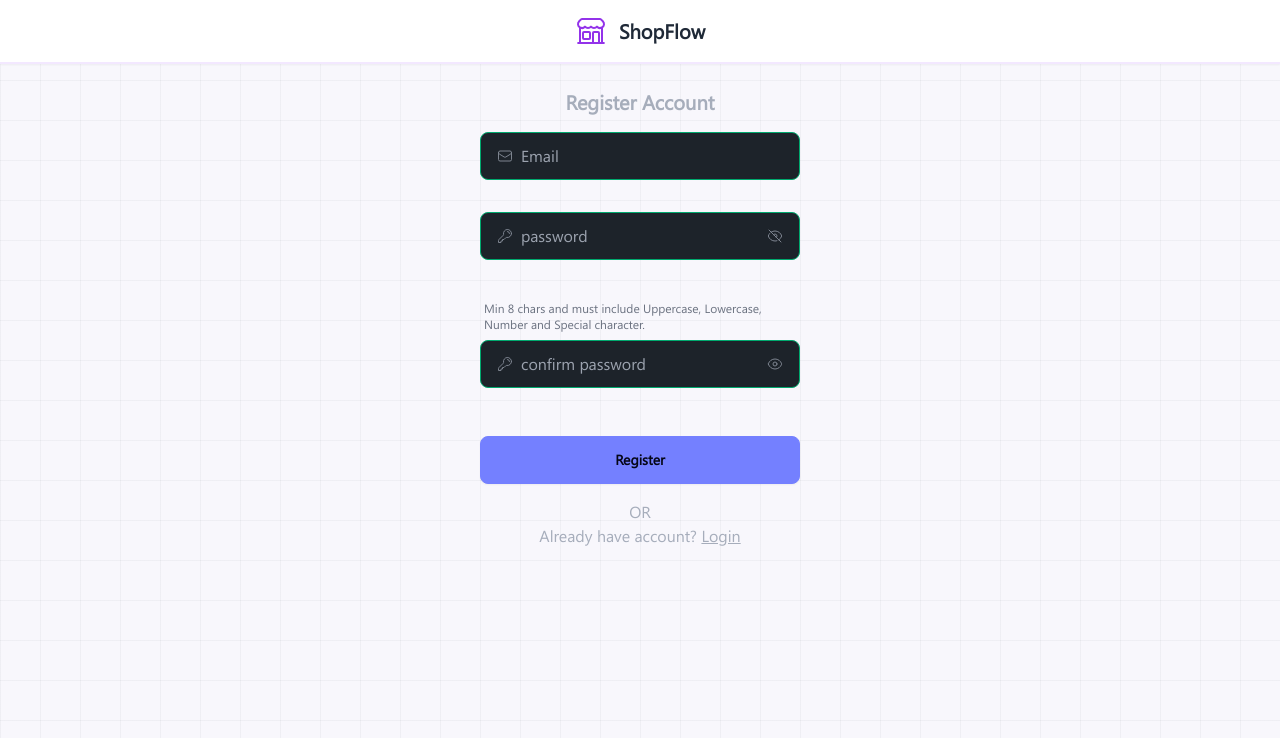
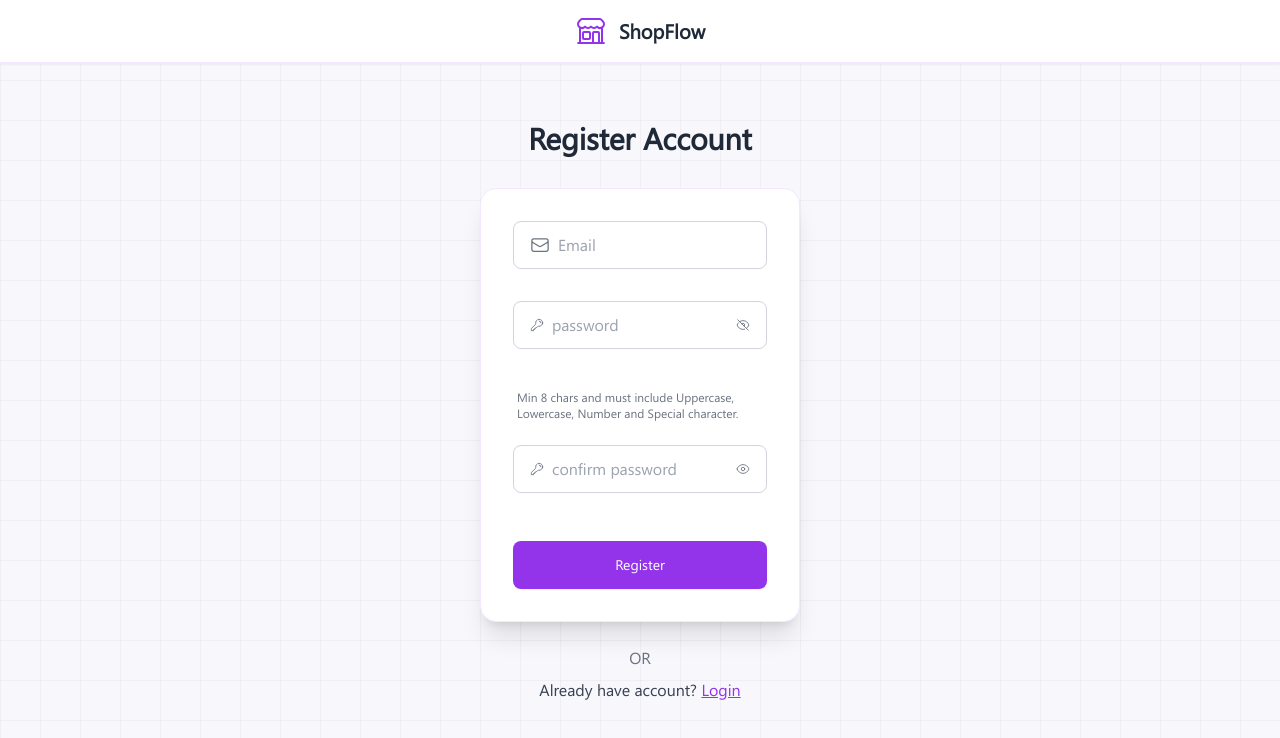
Before and after one commit to bhanu-3333/crud-based-inventory, a React (Vite) app in the folder Frontend/: page /login in a window 1280 px wide. Both pictures are taken after a click on the element "Register". Shown: the top 738 px of the page. Built offline with nearby package versions, Linux system fonts and the light colour scheme.

Commit message:
authentication

```diff
--- a/Frontend/src/Pages/Auth/Auth.jsx
+++ b/Frontend/src/Pages/Auth/Auth.jsx
@@ -104,74 +104,78 @@ const Auth = () => {
         return false;
     }
     return (
-        <main className='px-4 md:w-2/3 md:mx-auto'>
-            <div className="h2 text-center text-xl font-bold">{isLoginPage ? "Login into Account" : "Register Account"}</div>
-            <div className='flex justify-center  mx-auto mt-4'>
-                <form onSubmit={handleSubmit(onSubmit)} className='w-full lg:max-w-xs' autoComplete='off' noValidate>
+        <main className='px-4 md:w-2/3 md:mx-auto py-8'>
+            <div className="h2 text-center text-3xl font-semibold text-gray-800 mb-8">
+                {isLoginPage ? "Login into Account" : "Register Account"}
+            </div>
+            <div className='flex justify-center mx-auto mt-4'>
+                <div className='w-full lg:max-w-xs bg-white rounded-2xl shadow-xl p-8 border border-purple-100'>
+                    <div autoComplete='off' noValidate>
                         {/* email */}
-                    <label className={`input input-bordered flex items-center gap-2 rounded-lg ${errors.email ? "input-error" : "input-success"} `}>
-                        <EnvelopeIcon className="h-4 w-4 opacity-70" />
-                        <input type="text" name='email' className="grow bg-transparent " placeholder="Email"
+                        <label className={`input input-bordered flex items-center gap-2 rounded-lg px-4 py-3 bg-white border transition-all ${errors.email ? "border-red-500 focus-within:ring-2 focus-within:ring-red-400" : "border-gray-300 focus-within:ring-2 focus-within:ring-purple-400"} focus-within:border-transparent`}>
+                            <EnvelopeIcon className="h-5 w-5 text-gray-500" />
+                            <input type="text" name='email' className="grow bg-transparent outline-none text-gray-800" placeholder="Email"
                                 {...register('email', { validate: validateEmail })} />
                         </label>
-                    <div className="label-text text-xs text-error h-8 pt-2">
+                        <div className="label-text text-xs text-red-500 h-8 pt-2">
                             {errors.email && <p>{errors.email.message}</p>}
                         </div>
 
 
                         {/* password */}
-                    <label className={`input input-bordered flex items-center gap-2 rounded-lg ${errors.password ? "input-error" : "input-success"} `}>
-                        <KeyIcon className="h-4 w-4 opacity-70" />
-                        <input type={eyePassword ? "text" : "password"} name='password' className="grow bg-transparent" placeholder="password"
+                        <label className={`input input-bordered flex items-center gap-2 rounded-lg px-4 py-3 bg-white border transition-all ${errors.password ? "border-red-500 focus-within:ring-2 focus-within:ring-red-400" : "border-gray-300 focus-within:ring-2 focus-within:ring-purple-400"} focus-within:border-transparent`}>
+                            <KeyIcon className="h-5 w-5 text-gray-500" />
+                            <input type={eyePassword ? "text" : "password"} name='password' className="grow bg-transparent outline-none text-gray-800" placeholder="password"
                                 {...register('password', { validate: validatePassword })} />
-                        {eyePassword ? <EyeIcon className="h-4 w-4 opacity-70" onClick={() => { seteyePassword(!eyePassword) }} />
+                            {eyePassword ? <EyeIcon className="h-5 w-5 text-gray-500 cursor-pointer hover:text-purple-600 transition-colors" onClick={() => { seteyePassword(!eyePassword) }} />
                                 :
-                            <EyeSlashIcon className="h-4 w-4 opacity-70" onClick={() => { seteyePassword(!eyePassword) }} />}
+                                <EyeSlashIcon className="h-5 w-5 text-gray-500 cursor-pointer hover:text-purple-600 transition-colors" onClick={() => { seteyePassword(!eyePassword) }} />}
                         </label>
 
-                    <div className="label-text text-xs text-error h-8 pt-2">
+                        <div className="label-text text-xs text-red-500 h-8 pt-2">
                             {errors.password && <p>{errors.password.message}</p>}
                         </div>
-                    <div className="label">
+                        <div className="label mb-4">
                             <span className="label-text text-xs text-gray-500">Min 8 chars and must include Uppercase, Lowercase, Number and Special character.</span>
                         </div>
 
                         {/* confirm password */}
                         {!isLoginPage && (<>
-                        <label className={`input input-bordered flex items-center gap-2 rounded-lg ${errors.cpassword ? "input-error" : "input-success"} `}>
+                            <label className={`input input-bordered flex items-center gap-2 rounded-lg px-4 py-3 bg-white border transition-all ${errors.cpassword ? "border-red-500 focus-within:ring-2 focus-within:ring-red-400" : "border-gray-300 focus-within:ring-2 focus-within:ring-purple-400"} focus-within:border-transparent`}>
 
-                            <KeyIcon className="h-4 w-4 opacity-70" />
-                            <input type={eyeConfirmPassword ? "password" : "text"} name='cpassword' className="grow bg-transparent" placeholder="confirm password"
+                                <KeyIcon className="h-5 w-5 text-gray-500" />
+                                <input type={eyeConfirmPassword ? "password" : "text"} name='cpassword' className="grow bg-transparent outline-none text-gray-800" placeholder="confirm password"
                                     {...register('cpassword', { validate: validatePassword })} />
-                            {!eyeConfirmPassword ? <EyeIcon className="h-4 w-4 opacity-70" onClick={() => { seteyeConfirmPassword(!eyeConfirmPassword) }} />
+                                {!eyeConfirmPassword ? <EyeIcon className="h-5 w-5 text-gray-500 cursor-pointer hover:text-purple-600 transition-colors" onClick={() => { seteyeConfirmPassword(!eyeConfirmPassword) }} />
                                     :
-                                <EyeSlashIcon className="h-4 w-4 opacity-70" onClick={() => { seteyeConfirmPassword(!eyeConfirmPassword) }} />}
+                                    <EyeSlashIcon className="h-5 w-5 text-gray-500 cursor-pointer hover:text-purple-600 transition-colors" onClick={() => { seteyeConfirmPassword(!eyeConfirmPassword) }} />}
                             </label>
-                        <div className="label-text text-xs text-error h-8 pt-2">
+                            <div className="label-text text-xs text-red-500 h-8 pt-2">
                                 {errors.cpassword && <p>{errors.cpassword.message}</p>}
                             </div>
                         </>)}
 
                         <input type="hidden" name='btnOption' {...register('btnOption')} id='btnHiddenForm' />
 
-                    {isLoginPage ? (<input type="submit" className='btn w-full lg:max-w-xs btn-primary mt-4' value="Login"
+                        {isLoginPage ? (<input type="submit" className='btn w-full lg:max-w-xs btn-primary bg-purple-600 hover:bg-purple-700 text-white border-none mt-4 py-3 rounded-lg transition-colors duration-200 shadow-sm font-medium cursor-pointer' value="Login"
                             onClick={() => { reset({"btnOption":"LOGIN"}) }} />)
-                        : (<input type="submit" className='btn w-full lg:max-w-xs btn-primary mt-4' value="Register"
+                            : (<input type="submit" className='btn w-full lg:max-w-xs btn-primary bg-purple-600 hover:bg-purple-700 text-white border-none mt-4 py-3 rounded-lg transition-colors duration-200 shadow-sm font-medium cursor-pointer' value="Register"
                                 onClick={() => { reset({"btnOption":"REGISTER"}) }} />)
                         }
-                </form>
+                    </div>
+                </div>
             </div>
 
-            <div className="more text-center mt-4">
-                <h5>OR</h5>
-                {isLoginPage ? (<div>Do not have account? <span className='underline cursor-pointer'
+            <div className="more text-center mt-6">
+                <h5 className='text-gray-500 font-medium mb-2'>OR</h5>
+                {isLoginPage ? (<div className='text-gray-700'>Do not have account? <span className='underline cursor-pointer text-purple-600 hover:text-purple-700 font-medium transition-colors'
                     onClick={() => { setisLoginPage(!isLoginPage) }}>Register</span></div>)
-                    : (<div>Already have account? <span className='underline cursor-pointer'
+                    : (<div className='text-gray-700'>Already have account? <span className='underline cursor-pointer text-purple-600 hover:text-purple-700 font-medium transition-colors'
                         onClick={() => { setisLoginPage(!isLoginPage) }}>Login</span></div>)
                 }
             </div>
 
-            <Toaster />
+            {Toaster && <Toaster />}
         </main>
     )
 }
```
Lines whose indentation alone changed are shown as unchanged.
